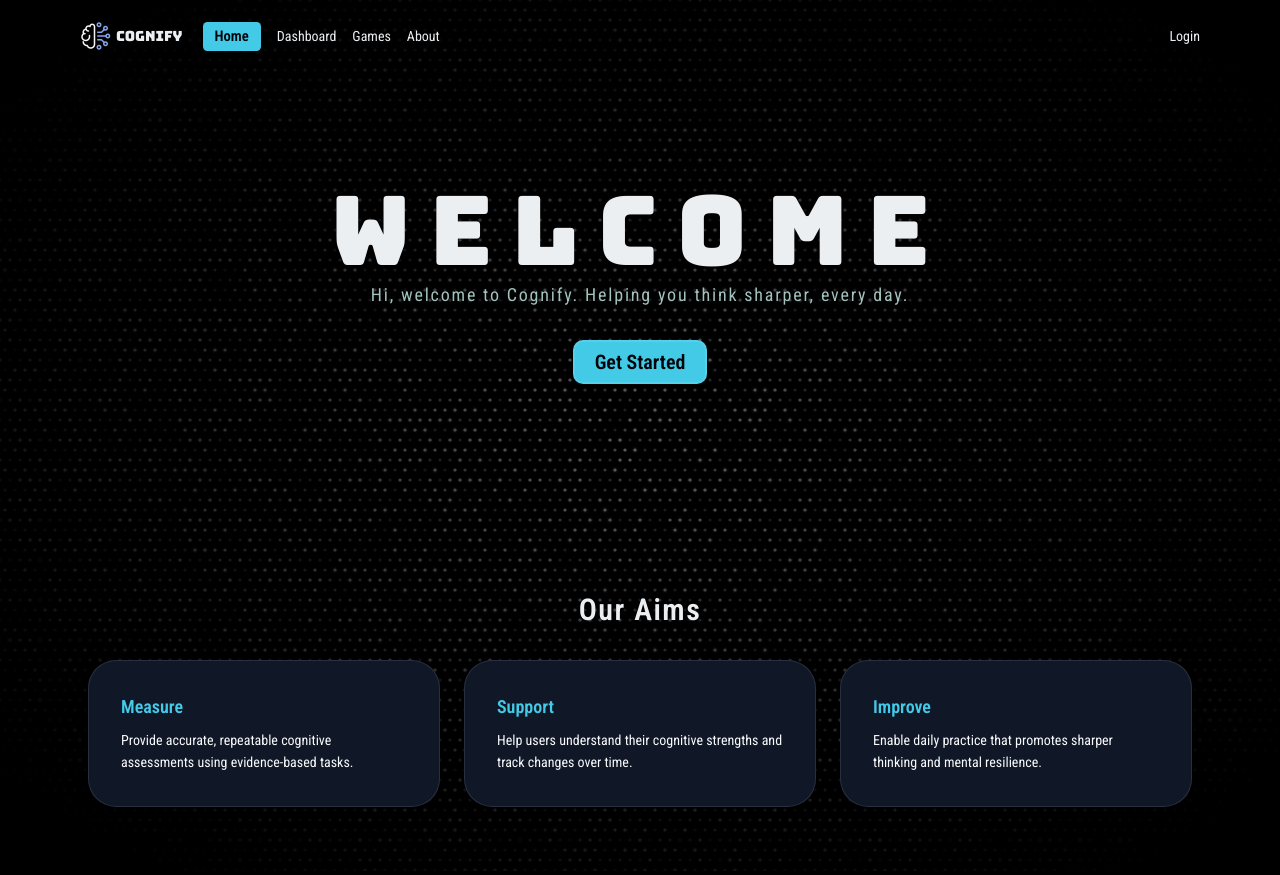
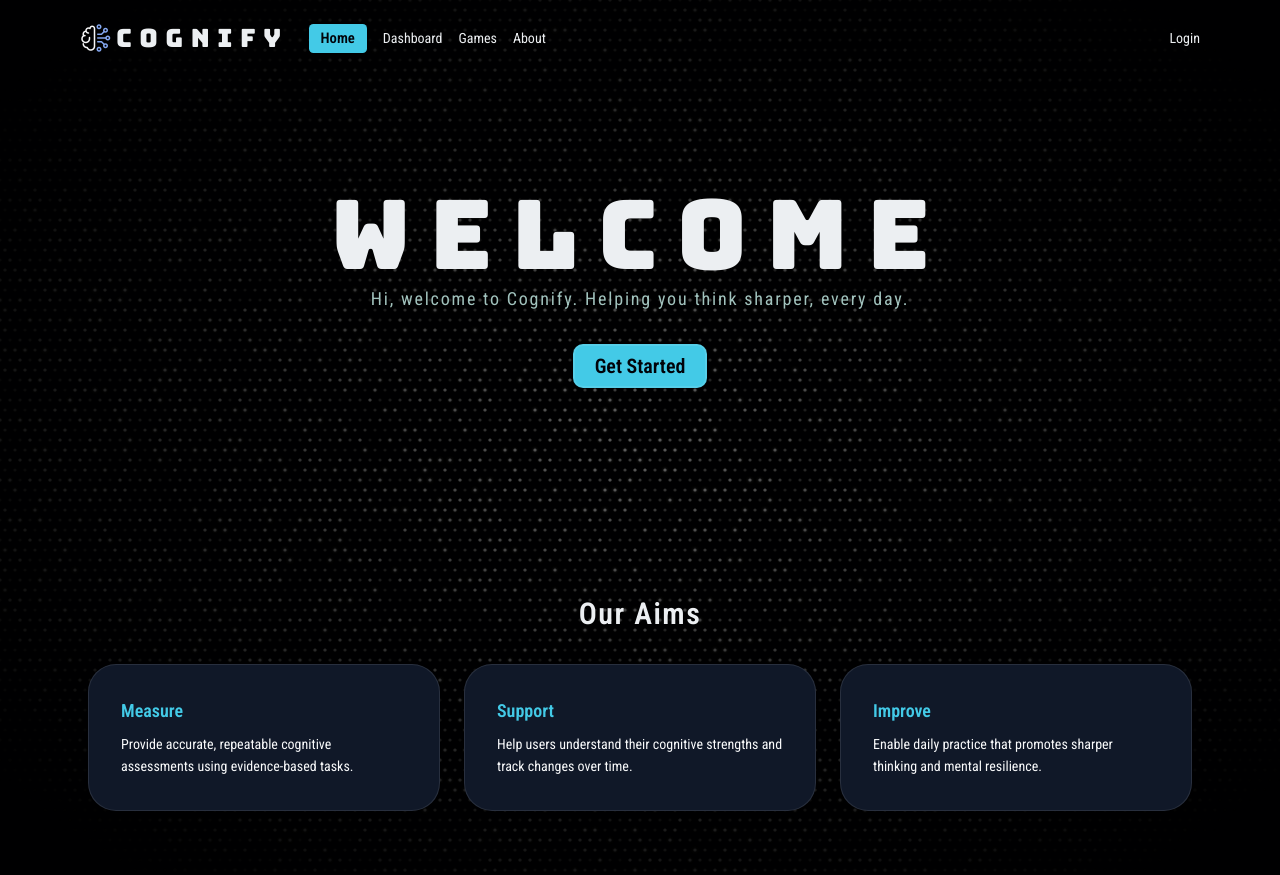
Before and after one commit to davidrapu/Cognify, a React app in the folder frontend/: page / in a window 1280 px wide. Built offline with nearby package versions, Linux system fonts and the light colour scheme; the HTML template or start-up script is replaced by a standard one.

Commit message:
Fixed styling bug

```diff
--- a/frontend/src/components/Logo.tsx
+++ b/frontend/src/components/Logo.tsx
@@ -3,15 +3,21 @@ import logo from "../assets/icons8-brain-pastel-color-32.png";
 import { Link } from 'react-router-dom';
 
 type LogoProps = {
-    textSize?: string;
-    tracking?: string;
+    textSize?: number;
+    tracking?: number;
 }
 
-export default function Logo({textSize = "1.8em", tracking = "0.3em"}: LogoProps) {
+export default function Logo({ textSize = 1.8, tracking = 0.3 }: LogoProps) {
   return (
     <Link to="/" className="flex flex-row items-center gap-x-1">
       <img src={logo} alt="Logo" />
-      <span className={`m-0 text-[${textSize}] font-(family-name:--headings) tracking-[${tracking}] `}>
+      <span
+        style={{
+          fontSize: `${textSize}em`,
+          letterSpacing: `${tracking}em`,
+        }}
+        className="m-0 font-(family-name:--headings)"
+      >
         COGNIFY
       </span>
     </Link>
```
